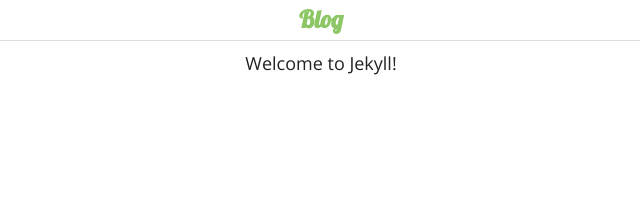
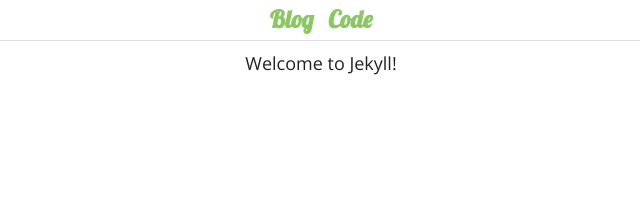
Before and after one commit to schfkt/schfkt.github.io, a Jekyll site: the page built from index.html, in a window 1280 px wide. Shown: the top 199 px of the page, without its empty margins (319-959 px from the left). Built offline with Jekyll 4.4.1, drawn with Linux system fonts in a browser that asks for light colours.

Commit message:
Add link to github profile

```diff
--- a/_includes/header.html
+++ b/_includes/header.html
@@ -2,4 +2,7 @@
   <li>
     <a href="/">Blog</a>
   </li>
+  <li>
+    <a href="https://github.com/schfkt/">Code</a>
+  </li>
 </ul>
--- a/_sass/_custom.scss
+++ b/_sass/_custom.scss
@@ -45,7 +45,7 @@
 
   li {
     display: inline-block;
-    padding: 0 10px;
+    padding: 0 5px;
 
     a {
       font-family: 'Lobster', cursive;
```
